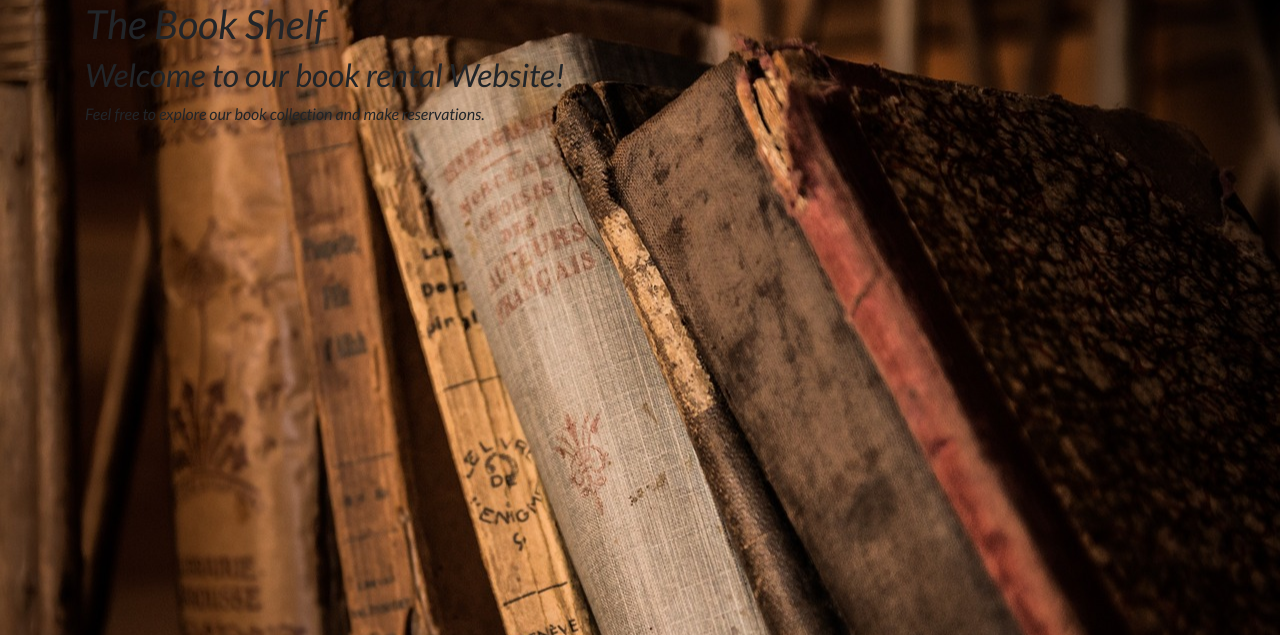
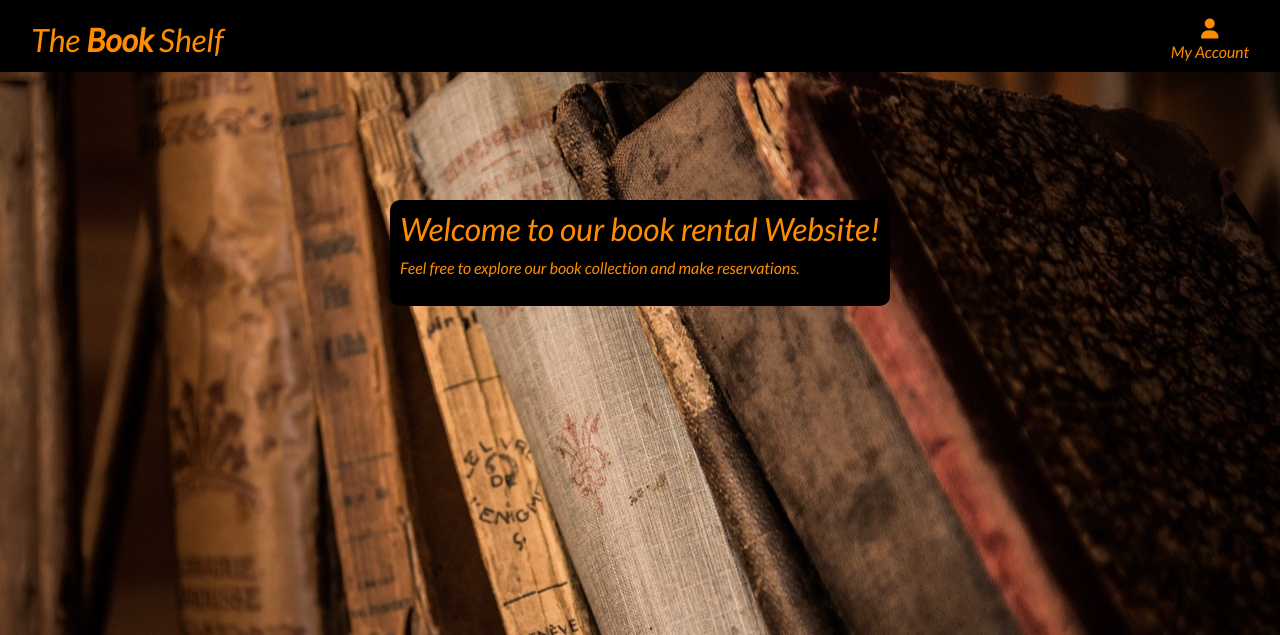
Before and after one commit to ourfalia/the-book-shelf, a Django app: template home/templates/home/home.html in a window 1280 px wide. Shown: the top 635 px of the page. Run offline with Django 3.2, Linux system fonts and the light colour scheme; the template is opened without the code that fills it, so the values that code supplies are empty; some libraries are stand-ins or nearby versions.

Commit message:
update style in base and home templates

```diff
--- a/home/templates/home/home.html
+++ b/home/templates/home/home.html
@@ -1,8 +1,14 @@
 {% extends 'base.html' %}
-{% block content %}
-    <div class="container">
-        <h1>The Book Shelf</h1>
-        <h2>Welcome to our book rental Website!</h2>
-        <p>Feel free to explore our book collection and make reservations.</p>
+{% block page_header %}
+    <div class="container header-container">
+        <div class="row">
+            <div class="col"></div>
+        </div>
     </div>
 {% endblock %}
+{% block content %}
+    <div class="container home-text">
+        <h2 class="orange-text">Welcome to our book rental Website!</h2>
+        <p class="orange-text">Feel free to explore our book collection and make reservations.</p>
+    </div>
+{% endblock %}
--- a/static/css/base.css
+++ b/static/css/base.css
@@ -5,6 +5,32 @@ html {
 body {
     background: url('/media/homepage_background.jpg') no-repeat center center;
     background-size: cover;
-    height: calc(100vh - 164px);
+    height: calc(100vh - 200px);
     font-family: 'Lato';
 }
+
+.home-text{
+    background-color: rgb(0, 0, 0);
+    border-radius: 10px;
+    width: fit-content;
+    padding: 10px;
+}
+
+.nav-color{
+    background-color: rgb(0, 0, 0);
+}
+
+.nav-text,
+.orange-text {
+    color: rgb(255, 140, 0);
+}
+
+.nav-text:hover {
+    color: rgb(252, 82, 3)
+  }
+
+@media (min-width: 992px) {
+    .header-container {
+        padding-top: 200px;
+    }
+}
--- a/templates/base.html
+++ b/templates/base.html
@@ -25,9 +25,43 @@
     <title>The Book Shelf </title>
   </head>
   <body>
+    <header class="container-fluid fixed-top">
+        <div  class="row nav-color pt-lg-2 d-none d-lg-flex">
+            <div class="col-12 col-lg-6 my-auto py-1 py-lg-0 text-center text-lg-left">
+                <a href="{% url 'home' %}" class="nav-link main-logo-link">
+                    <h2 class="logo-font nav-text my-0">The <strong>Book</strong> Shelf</h2>
+                </a>
+            </div>
+            <div class="col-12 col-lg-6 my-auto py-1 py-lg-0 text-center text-lg-right">
+                <ul class="list-inline list-unstyled text-center text-lg-right my-0">
+                    <li class="list-inline-item dropdown">
+                        <a class="nav-text nav-link" href="#" id="user-options" data-toggle="dropdown" aria-haspopup="true" aria-expanded="false">
+                            <div class="text-center">
+                                <div><i class="fas fa-user fa-lg"></i></div>
+                                <p class="my-0">My Account</p>
+                            </div>
+                        </a>
+                        <div class="dropdown-menu border-0" aria-labelledby="user-options">
+                            {% if request.user.is_authenticated %}
+                                <a href="" class="dropdown-item">My Profile</a>
+                                <a href="{% url 'account_logout' %}" class="dropdown-item">Logout</a>
+                            {% else %}
+                                <a href="{% url 'account_signup' %}" class="dropdown-item">Register</a>
+                                <a href="{% url 'account_login' %}" class="dropdown-item">Login</a>
+                            {% endif %}
+                        </div>
+                    </li>
+                </ul>
+            </div>
+        </div>
+
+    </header>
     {% if messages %}
         <div class="message-container"></div>
     {% endif %}
+
+    {% block page_header %}
+    {% endblock %}
 
     {% block content %}
     {% endblock %}
```
